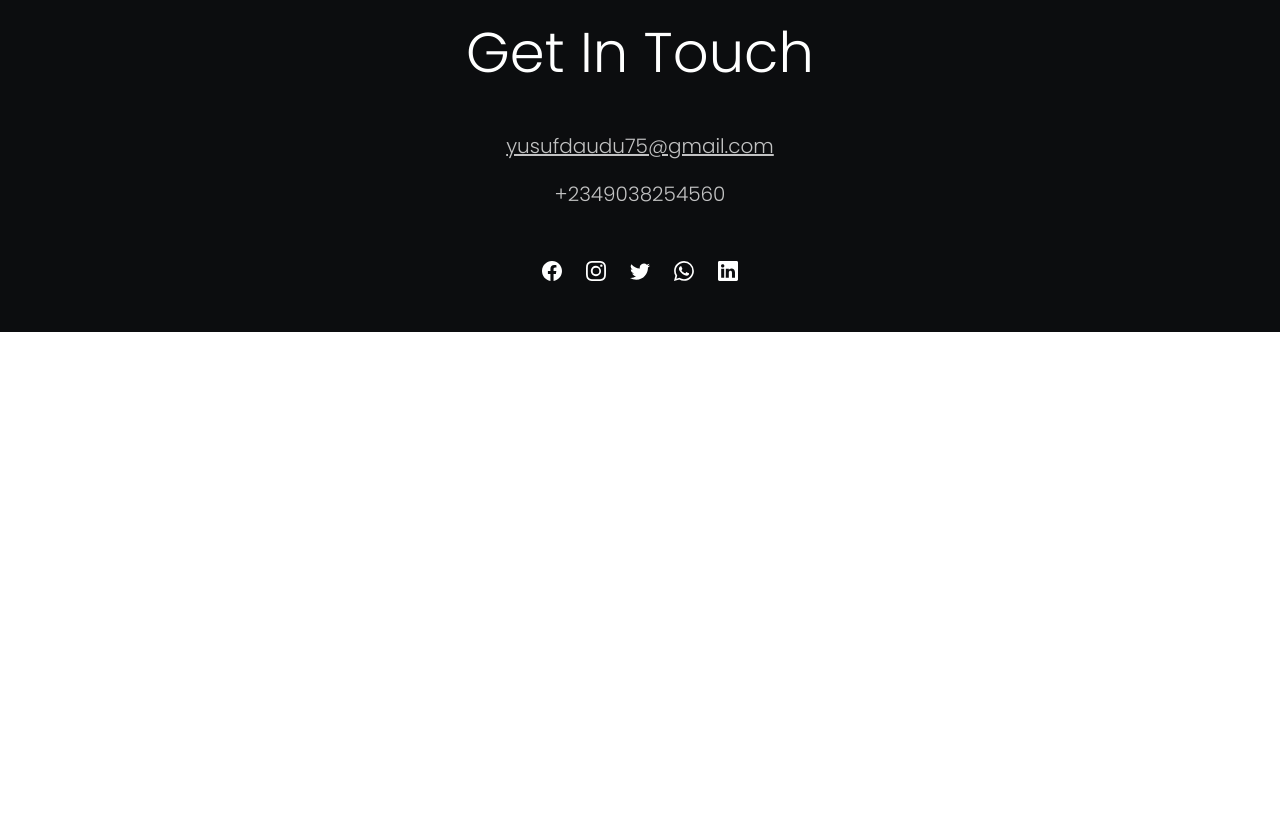
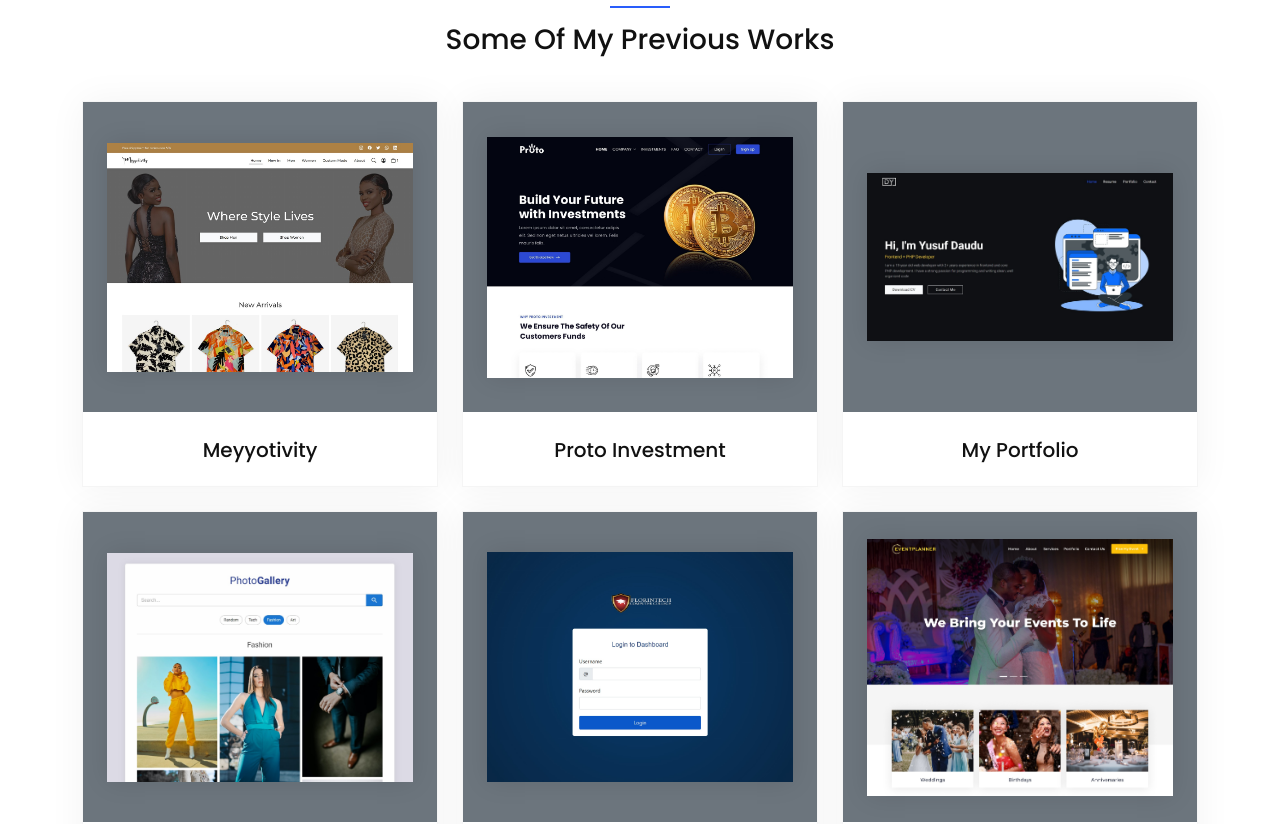
Before and after one commit to dyCodes/portfolio, a React (Create React App) app: page / in a window 1280 px wide. Shown: the part 920-1744 px from the top of the page. Before the commit the page ends 1252 px from the top, so only its background shows below. Built offline with nearby package versions, Linux system fonts and the light colour scheme.

Commit message:
Add portfolio section

```diff
--- a/src/assets/scss/App.scss
+++ b/src/assets/scss/App.scss
@@ -80,21 +80,53 @@ section {
   }
 }
 
-#portfolio {
-  padding: 85px 6px 98px;
+._portfolio {
+  padding: 85px 6px 100px;
 
   .card {
     text-align: center;
     border-radius: 0;
     border-color: #f5f5f5;
     box-shadow: 0 0 35px rgba(0, 0, 0, 0.05);
+    cursor: pointer;
 
-    img {
-      width: 100%;
+    ._image {
       height: 280px;
-      object-fit: fill;
-      border: 1px solid #f8f8f8;
+      padding: 12px;
+      display: grid;
+      place-content: center;
+      background: #6c757d;
+      overflow: hidden;
+      position: relative;
+
+      img {
+        width: 100%;
+        box-shadow: 0 0 24px rgba(0, 0, 0, 0.1);
+      }
+
+      ._overlay {
+        position: absolute;
+        width: 100%;
+        height: 100%;
+        background: rgba(0, 0, 0, 0.65);
+        top: 0;
+        display: grid;
+        place-content: center;
+        opacity: 0;
+        transition: 0.6s;
+
+        .btn {
+          color: #fff;
+          font-size: 38px;
+          margin: 12px;
+        }
+      }
+
+      &:hover ._overlay {
+        opacity: 1;
+      }
     }
+
     .project_link {
       padding: 0 6px;
       margin-top: 0 !important;
@@ -124,9 +156,17 @@ section {
     padding-right: 8px;
   }
 }
+
 @include pc {
   #hero {
     height: 100vh;
     max-height: 840px;
   }
 }
+
+@media (min-width: 1200px) {
+  #portfolio .card ._image {
+    height: 310px;
+    padding: 24px;
+  }
+}
--- a/src/assets/scss/_layout.scss
+++ b/src/assets/scss/_layout.scss
@@ -68,13 +68,13 @@ footer {
 @media (max-width: 767px) {
   #header .navbar-collapse .navbar-nav {
     // background: #fff;
-    background: #1d1f23;
+    background: #29292c;
     margin-top: 16px;
 
     .nav-link {
       // color: #222;
       display: block;
-      padding: 14px;
+      padding: 16px;
       margin: 0;
       border-bottom: 1px solid rgba(0, 0, 0, 0.15);
 
--- /dev/null
+++ b/src/components/PortfolioSection.jsx
@@ -0,0 +1,70 @@
+import { Container } from 'react-bootstrap'
+import { BsInfoCircle } from "react-icons/bs";
+import SectionHeading from './SectionHeading'
+
+const portfolioList = [
+    {
+        id: 1,
+        title: 'Meyyotivity',
+        image: '/assets/works/meyyotivity.jpg',
+    },
+    {
+        id: 2,
+        title: 'Proto Investment',
+        image: '/assets/works/proto.jpg',
+    },
+    {
+        id: 3,
+        title: 'My Portfolio',
+        image: '/assets/works/portfolio.jpg',
+    },
+    {
+        id: 4,
+        title: 'Photo Gallery',
+        image: '/assets/works/photo-gallery-reactjs.jpg',
+    },
+    {
+        id: 5,
+        title: 'Florintech Computer College',
+        image: '/assets/works/florintechcomputercollege.jpg',
+    },
+    {
+        id: 6,
+        title: 'EventPlanner',
+        image: '/assets/works/eventplanner.jpg',
+    },
+];
+
+const PortfolioSection = () => {
+    return (
+        <section id="portfolio" className="_portfolio">
+            <SectionHeading title={'portfolio'} sub={'Some of my previous works'} />
+            <Container>
+                <div className="row g-4">
+                    {
+                        portfolioList.map(item => {
+                            return (
+                                <div key={item.id} className="col-12 col-md-6 col-lg-4">
+                                    <div className="card">
+                                        <div className="_image">
+                                            <img src={item.image} alt={item.title} />
+                                            <div className="_overlay">
+                                                <div className="btn"><BsInfoCircle /></div>
+                                            </div>
+                                        </div>
+                                        <div className="card-body">
+                                            <h5 className="card-title">{item.title}</h5>
+                                        </div>
+                                    </div>
+                                </div>
+                            )
+                        })
+                    }
+
+                </div>
+            </Container>
+        </section>
+    )
+}
+
+export default PortfolioSection
```
Also changed, not shown: src/App.css.
